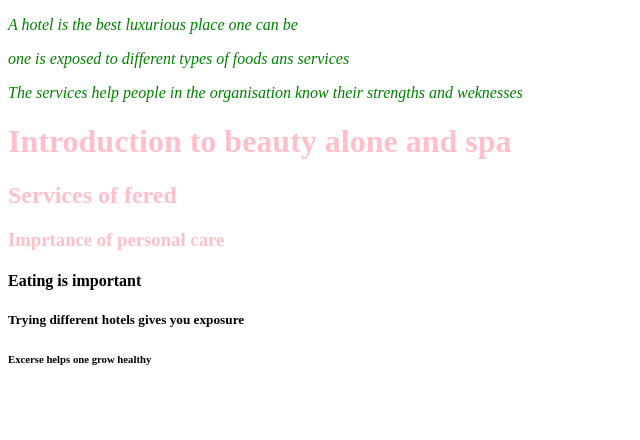
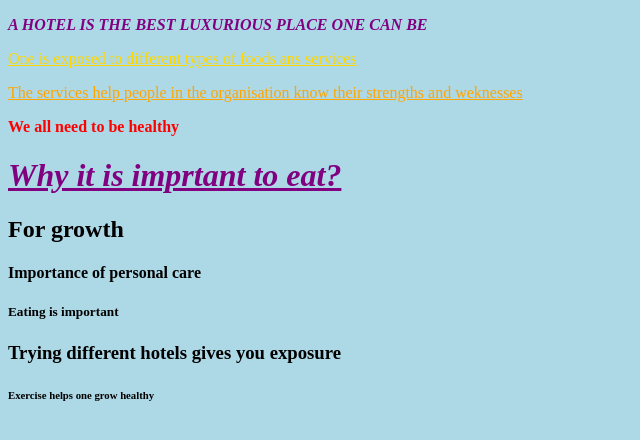
Before and after one commit to Debralyn/26-0622, a plain HTML site: page hotel.html in a window 1280 px wide. Shown: the whole page, without its empty margins (0-640 px from the left). Drawn offline with Linux system fonts and the light colour scheme.

Commit message:
Add files via upload

```diff
--- a/hotel.html
+++ b/hotel.html
@@ -1,23 +1,46 @@
 <!DOCTYPE html>
+<html>
+<head>
+  <style>
+    body {
+      background-color: lightblue;
+    }
+  </style>
+</head>
+
 <html lang="en">
 <meta charset=ut-8">
     <style>
-	    h1, h2, h3{
-		    color:pink;
+	    h1{
+		    color: purple;
+			font-style: italic;
 			font-weight: bold;
+			text-transorm: uppercase;
+		h2
+            color: gold;
+			text-decoration: underline;
+		h4
+		    color: orange;
+			text-decoration: underline;
+		h5
+		    color: red;
+			font-weight: bold;
+			text-decoration: underline;
     }
 	 </style>
-	 <link rel="rel=stylesheet" href="style.cs">
+	 <link rel="rel=stylesheet" href="style.css">
 <body>
-<p style="color: green; font-style: italic;">A hotel is the best luxurious place one can be </p>
-<p style="color: green; font-style: italic;">one is exposed to different types of foods ans services</p>
-<p style="color: green; font-style: italic;">The services help people in the organisation know their strengths and weknesses</p>
+<p style="color: purple; font-style: italic; font-weight: bold; text-transform: uppercase;">A hotel is the best luxurious place one can be </p>
+<p style="color: gold; text-decoration: underline;">One is exposed to different types of foods ans services</p>
+<p style="color: orange; text-decoration: underline;">The services help people in the organisation know their strengths and weknesses</p>
+<p style="color: red; font-weight: bold; textdecoration: underline">We all need to be healthy</p>
 
-<h1>Introduction to beauty alone and spa</h1>
-<h2>Services of fered</h2>
-<h3>Imprtance of personal care</h3>
+<h1>Why it is imprtant to eat?</h1>
+<h2>For growth</h2>
+<h4>Importance of personal care</h4>
+<h5>Eating is important</h5>
 
-<h4>Eating is important</h4>
-<h5>Trying different hotels gives you exposure<h5>
-<h6>Excerse helps one grow healthy<h6>
-<body>
+<h3>Trying different hotels gives you exposure<h3>
+<h6>Exercise helps one grow healthy<h6>
+
+</body>
--- a/style.css
+++ b/style.css
@@ -1,4 +1,10 @@
  /*style.css*/
- h4, h5, h6 {
+ h3
     color: blue;
 	text-decoration: underline;
+	font-weight: bold;
+	font-decoration: line-through;
+  h5
+    color: red;
+	font-weight: bold;
+	text-decoration: uderline;
```
